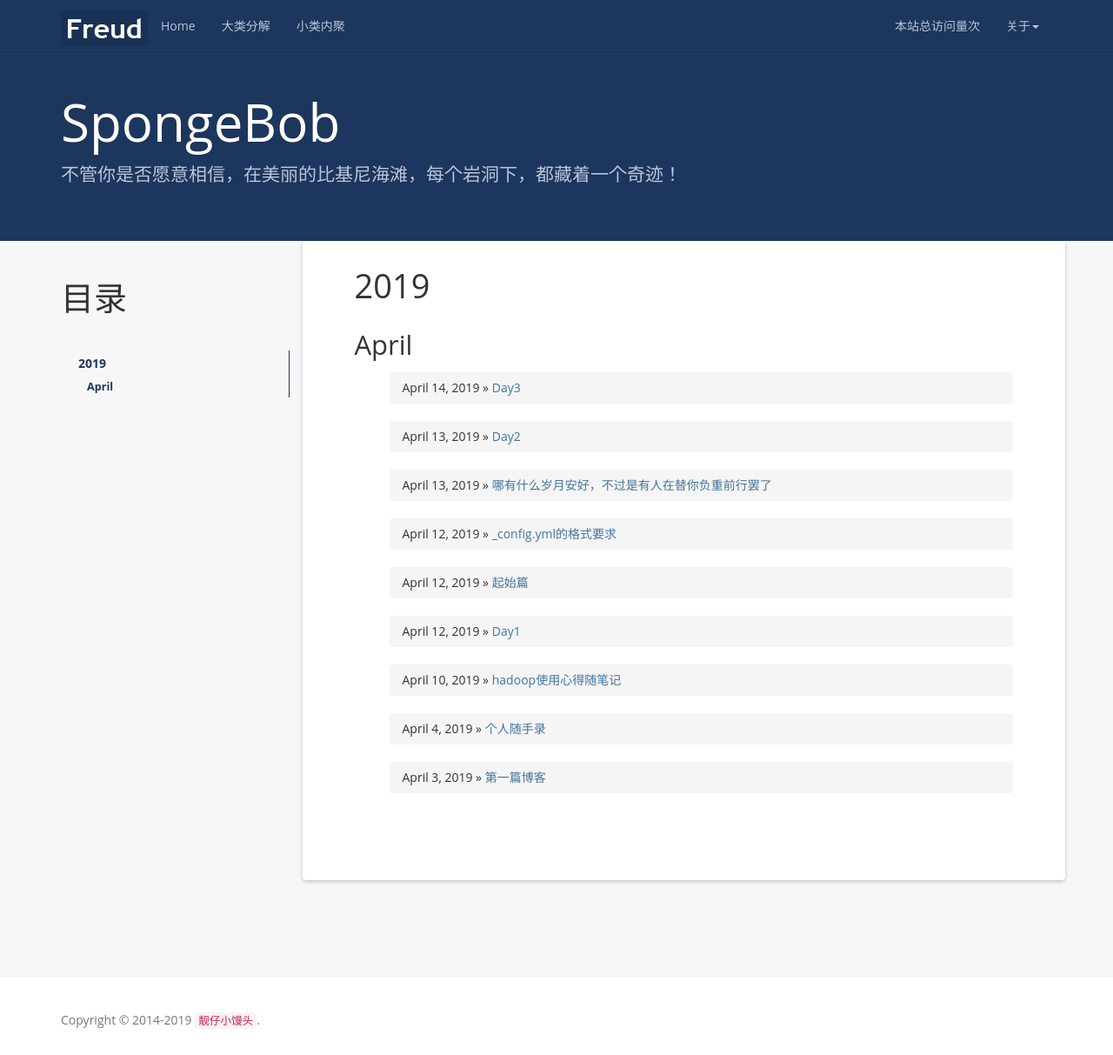
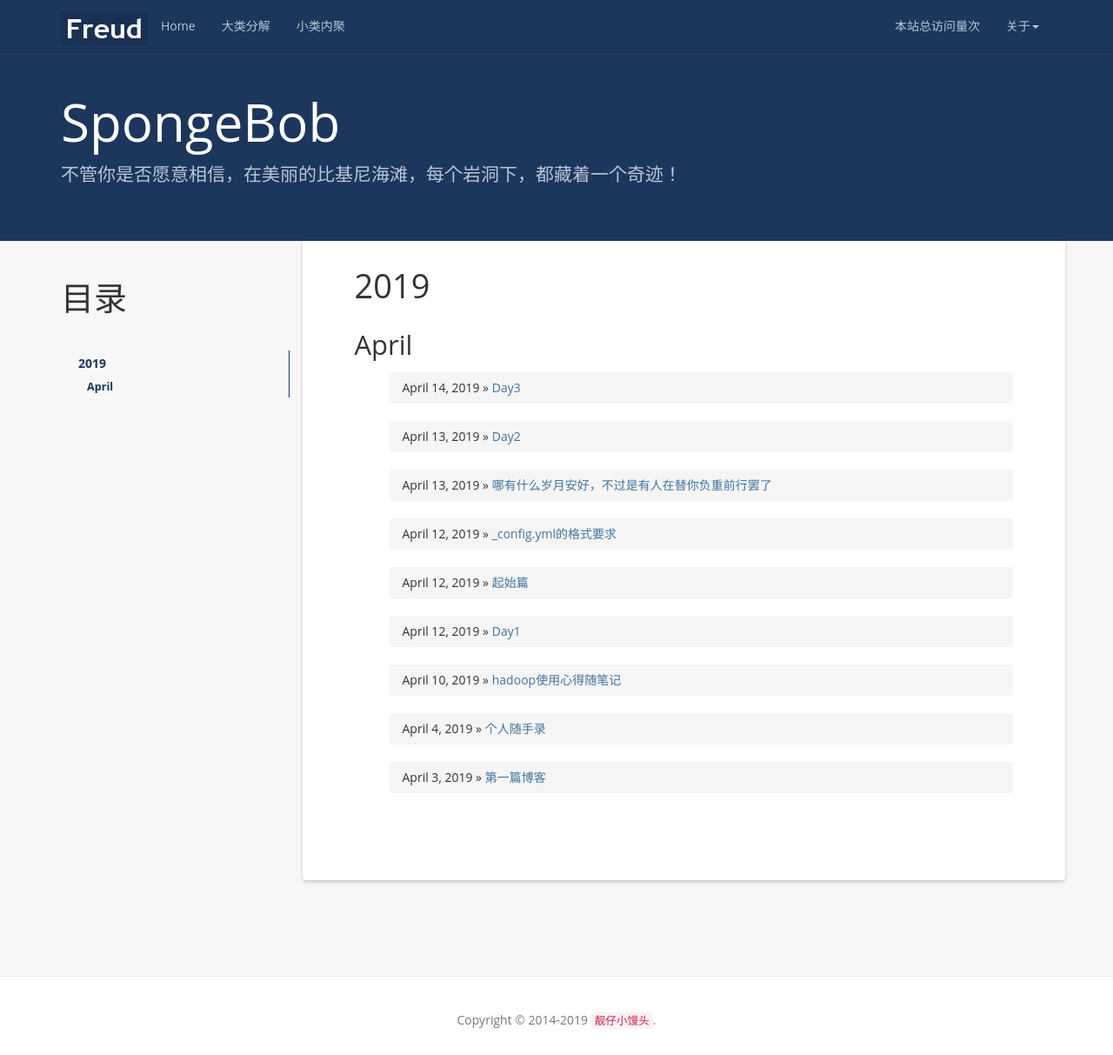
Before and after one commit to oldrive/oldrive.github.io, a Jekyll site: the page built from index.html, in a window 1280 px wide and 1213 px high. Shown: the whole window at 87% size. Built offline with Jekyll 4.4.1, drawn with Linux system fonts in a browser that asks for light colours; nearby versions of some CDN libraries; a script that is not in the unit is left out; the list of posts is cut into pages by our own code; comment, search, counter and statistics services are not loaded.

Commit message:
Update footer.html

```diff
--- a/_includes/footer.html
+++ b/_includes/footer.html
@@ -1,6 +1,6 @@
 <footer class="footer" role="contentinfo">
 	<div class="container">
-		<p class="copyright">Copyright &copy; 2014-{{ site.time | date: '%Y' }} <a href="{{site.resume_site}}"><code>{{ site.author }}</code></a>.</p>
+		<p class="copyright" style="text-align: center;">Copyright &copy; 2014-{{ site.time | date: '%Y' }} <a href="{{site.resume_site}}"><code>{{ site.author }}</code></a>.</p>
 	</div>
 </footer>
 
```
